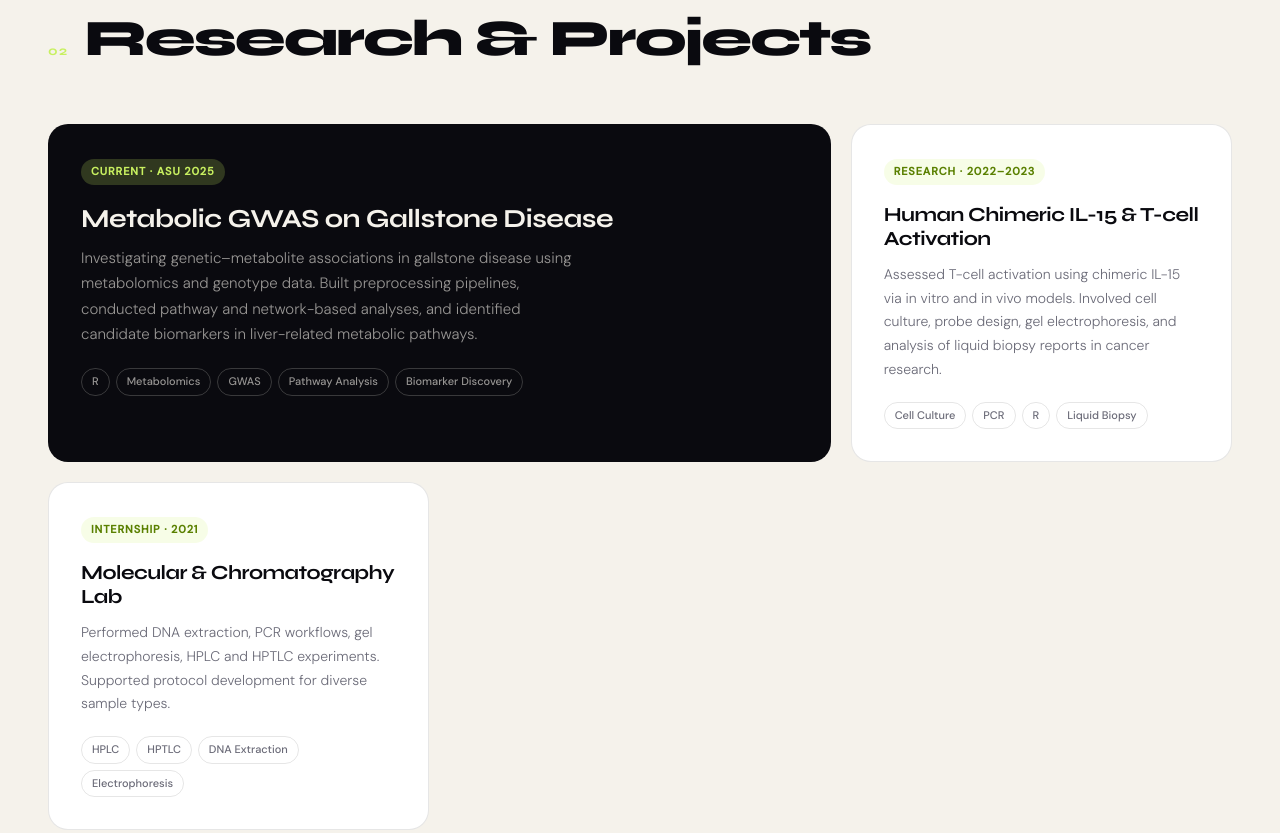
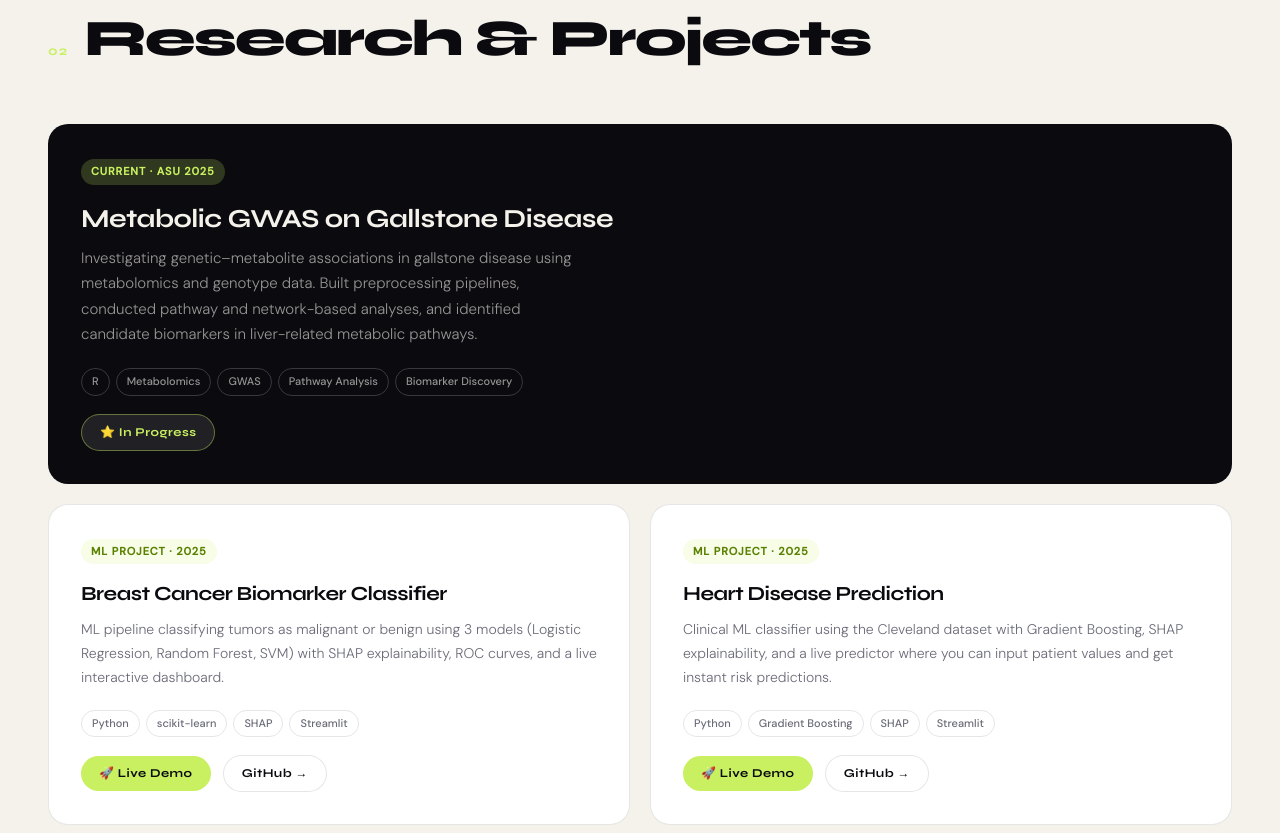
Before and after one commit to bsevakstark/bsevakstark.github.io, a plain HTML site: page index.html in a window 1280 px wide. Shown: the part 1720-2553 px from the top of the page. Drawn offline with Linux system fonts and the light colour scheme.

Commit message:
Revise project details and layout adjustments
Updated project descriptions and added new buttons for live demos. Adjusted grid layout from 3 to 2 columns.

```diff
--- a/index.html
+++ b/index.html
@@ -357,7 +357,7 @@
 
   .projects-grid {
     display: grid;
-    grid-template-columns: repeat(3, 1fr);
+    grid-template-columns: repeat(2, 1fr);
     gap: 20px;
   }
 
@@ -455,6 +455,28 @@
     border-color: rgba(245,242,235,0.2);
     color: rgba(245,242,235,0.6);
   }
+
+  .btn-demo {
+    display: inline-flex;
+    align-items: center;
+    gap: 6px;
+    margin-top: 18px;
+    margin-right: 8px;
+    padding: 8px 18px;
+    border-radius: 100px;
+    font-family: var(--font-display);
+    font-size: 12px;
+    font-weight: 700;
+    letter-spacing: 0.04em;
+    text-decoration: none;
+    transition: transform 0.2s, box-shadow 0.2s;
+  }
+  .btn-demo.accent { background: var(--accent); color: var(--ink); }
+  .btn-demo.accent:hover { transform: translateY(-2px); box-shadow: 0 6px 20px rgba(200,240,96,0.4); }
+  .btn-demo.light { background: white; color: var(--ink); border: 1.5px solid var(--border); }
+  .btn-demo.light:hover { transform: translateY(-2px); box-shadow: 0 6px 20px rgba(0,0,0,0.1); }
+  .btn-demo.ghost { background: rgba(245,242,235,0.1); color: var(--accent); border: 1.5px solid rgba(200,240,96,0.4); }
+  .btn-demo.ghost:hover { background: var(--accent); color: var(--ink); transform: translateY(-2px); }
 
   /* ── SKILLS ── */
   #skills { background: var(--ink); color: var(--paper); }
@@ -579,6 +601,7 @@
     <li><a href="#about">About</a></li>
     <li><a href="#research">Research</a></li>
     <li><a href="#skills">Skills</a></li>
+    <li><a href="#contact">Contact</a></li>
   </ul>
 </nav>
 
@@ -673,7 +696,7 @@
 
   <div class="projects-grid">
 
-    <!-- Featured -->
+    <!-- Featured — mGWAS -->
     <div class="project-card featured reveal">
       <span class="project-tag">Current · ASU 2025</span>
       <h3 class="project-title">Metabolic GWAS on Gallstone Disease</h3>
@@ -689,9 +712,52 @@
         <span class="pill">Pathway Analysis</span>
         <span class="pill">Biomarker Discovery</span>
       </div>
+      <div>
+        <a href="https://github.com/bsevakstark" target="_blank" class="btn-demo ghost">⭐ In Progress</a>
+      </div>
     </div>
 
-    <!-- Card 2 -->
+    <!-- Breast Cancer -->
+    <div class="project-card reveal">
+      <span class="project-tag">ML Project · 2025</span>
+      <h3 class="project-title">Breast Cancer Biomarker Classifier</h3>
+      <p class="project-desc">
+        ML pipeline classifying tumors as malignant or benign using 3 models (Logistic Regression, Random Forest, SVM)
+        with SHAP explainability, ROC curves, and a live interactive dashboard.
+      </p>
+      <div class="project-pills">
+        <span class="pill">Python</span>
+        <span class="pill">scikit-learn</span>
+        <span class="pill">SHAP</span>
+        <span class="pill">Streamlit</span>
+      </div>
+      <div>
+        <a href="https://breast-cancer-classifier-unftkx6agnzepf4vahp7lz.streamlit.app" target="_blank" class="btn-demo accent">🚀 Live Demo</a>
+        <a href="https://github.com/bsevakstark/breast-cancer-classifier" target="_blank" class="btn-demo light">GitHub →</a>
+      </div>
+    </div>
+
+    <!-- Heart Disease -->
+    <div class="project-card reveal">
+      <span class="project-tag">ML Project · 2025</span>
+      <h3 class="project-title">Heart Disease Prediction</h3>
+      <p class="project-desc">
+        Clinical ML classifier using the Cleveland dataset with Gradient Boosting, SHAP explainability,
+        and a live predictor where you can input patient values and get instant risk predictions.
+      </p>
+      <div class="project-pills">
+        <span class="pill">Python</span>
+        <span class="pill">Gradient Boosting</span>
+        <span class="pill">SHAP</span>
+        <span class="pill">Streamlit</span>
+      </div>
+      <div>
+        <a href="https://heart-disease-prediction-ml-gjemoo5cufvv6r8e4nadud.streamlit.app" target="_blank" class="btn-demo accent">🚀 Live Demo</a>
+        <a href="https://github.com/bsevakstark/heart-disease-prediction-ml" target="_blank" class="btn-demo light">GitHub →</a>
+      </div>
+    </div>
+
+    <!-- IL-15 Research -->
     <div class="project-card reveal">
       <span class="project-tag">Research · 2022–2023</span>
       <h3 class="project-title">Human Chimeric IL-15 & T-cell Activation</h3>
@@ -704,22 +770,6 @@
         <span class="pill">PCR</span>
         <span class="pill">R</span>
         <span class="pill">Liquid Biopsy</span>
-      </div>
-    </div>
-
-    <!-- Card 3 -->
-    <div class="project-card reveal">
-      <span class="project-tag">Internship · 2021</span>
-      <h3 class="project-title">Molecular & Chromatography Lab</h3>
-      <p class="project-desc">
-        Performed DNA extraction, PCR workflows, gel electrophoresis, HPLC and HPTLC experiments. Supported
-        protocol development for diverse sample types.
-      </p>
-      <div class="project-pills">
-        <span class="pill">HPLC</span>
-        <span class="pill">HPTLC</span>
-        <span class="pill">DNA Extraction</span>
-        <span class="pill">Electrophoresis</span>
       </div>
     </div>
 
@@ -779,14 +829,26 @@
   </div>
 </section>
 
+<!-- CONTACT -->
+<section id="contact" style="background: var(--paper); text-align: center; padding: 100px 48px;">
+  <div style="max-width: 600px; margin: 0 auto;">
+    <p style="font-family: var(--font-display); font-size: 13px; font-weight: 700; color: var(--accent); letter-spacing: 0.1em; margin-bottom: 16px;">04</p>
+    <h2 style="font-family: var(--font-display); font-size: clamp(32px, 4vw, 52px); font-weight: 800; letter-spacing: -2px; line-height: 1; margin-bottom: 20px;">Get in Touch</h2>
+    <p style="font-size: 17px; color: var(--muted); line-height: 1.7; font-weight: 300; margin-bottom: 40px;">
+
+    </a>
+  </div>
+</section>
+
 <!-- FOOTER -->
 <footer>
   <div class="footer-name">Bhavya Sevak</div>
   <ul class="footer-links">
-
-   <li><a href="https://www.linkedin.com/in/bhavya-sevak-48515b215" target="_blank">LinkedIn →</a></li>
+    <li><a href="/cdn-cgi/l/email-protection#3d7f4f4e584b5c560c080d097d5a505c5451135e5250"><span class="__cf_email__" data-cfemail="f7b585849281969cc6c2c7c3b7909a969e9bd994989a">[email&#160;protected]</span></a></li>
+    <li><a href="tel:6692549798">(669) 254-9798</a></li>
+    <li><a href="https://www.linkedin.com/in/bhavya-sevak-48515b215" target="_blank">LinkedIn →</a></li>
   </ul>
-  <p class="footer-copy">© Bhavya Sevak</p>
+  <p class="footer-copy">© 2025 Bhavya Sevak</p>
 </footer>
 
-<script data-cfasync="false" src="/cdn-cgi/scripts/5c5dd728/cloudflare-static/email-decode.min.js"></script><script data-cfasync="false" src="/cdn-cgi/scripts/5c5dd728/clo
+<script data-cfasync="false" src
```
